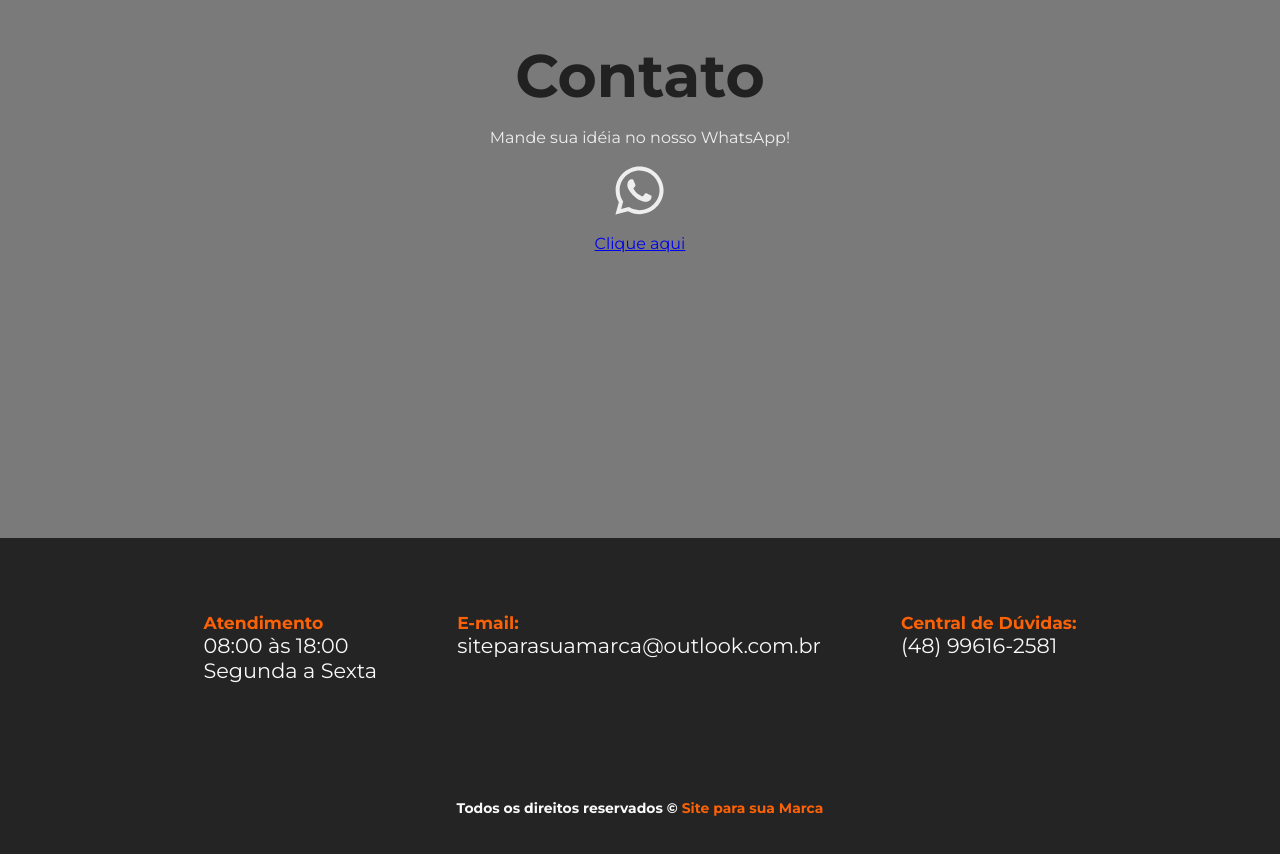
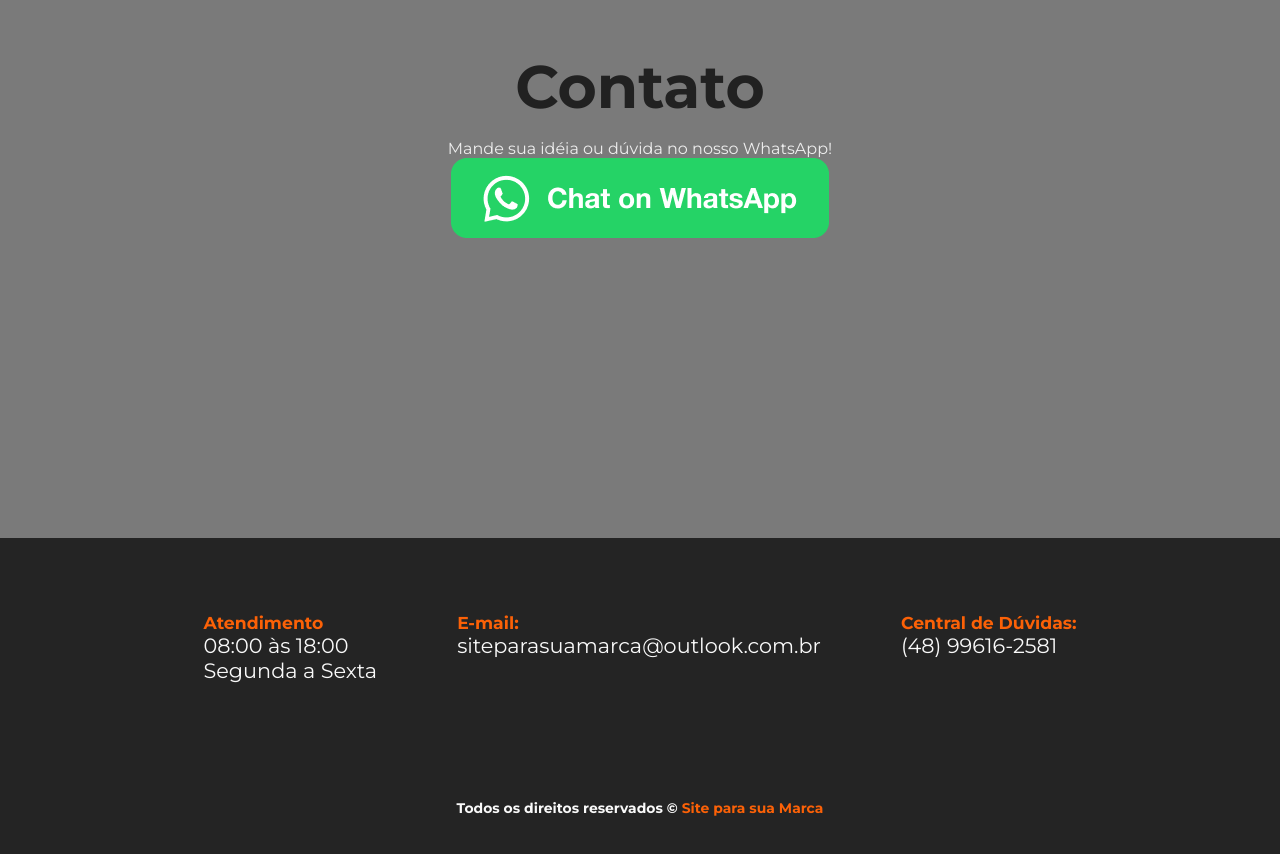
Before and after one commit to MarcusMix/page-web, a React (Vite) app: page / in a window 1280 px wide. Shown: the part 4240-5094 px from the top of the page. Built offline with nearby package versions, Linux system fonts and the light colour scheme.

Commit message:
feat: add whatsapp button

```diff
--- a/src/components/contact/contact.jsx
+++ b/src/components/contact/contact.jsx
@@ -1,23 +1,20 @@
-import {
-	ContactContainer,
-	ContactContent,
-} from "./contact.styles";
+import { ContactContainer, ContactContent } from "./contact.styles";
 
-import { FaWhatsapp } from "react-icons/fa";
+// import { FaWhatsapp } from "react-icons/fa";
+
+import WhatsAppImage from "../../assets/whats.png";
 
 const Contact = () => {
 	return (
 		<ContactContainer id="contact">
 			<ContactContent>
 				<h2>Contato</h2>
-				<p>Mande sua idéia no nosso WhatsApp!</p>
-				<FaWhatsapp size={55} />
+				<p>Mande sua idéia ou dúvida no nosso WhatsApp!</p>
+				{/* <FaWhatsapp size={55} /> */}
 
-
-						<a href="https://wa.me/5548996162581?text=Eu+gostaria+de+um+site+com+as+seguintes+informa%C3%A7%C3%B5es...">
-							Clique aqui
-						</a>
-
+				<a href="https://wa.me/5548996162581?text=Eu+gostaria+de+um+site+com+as+seguintes+informa%C3%A7%C3%B5es...">
+					<img src={WhatsAppImage} alt="WhatsApp button" />
+				</a>
 			</ContactContent>
 		</ContactContainer>
 	);
```
